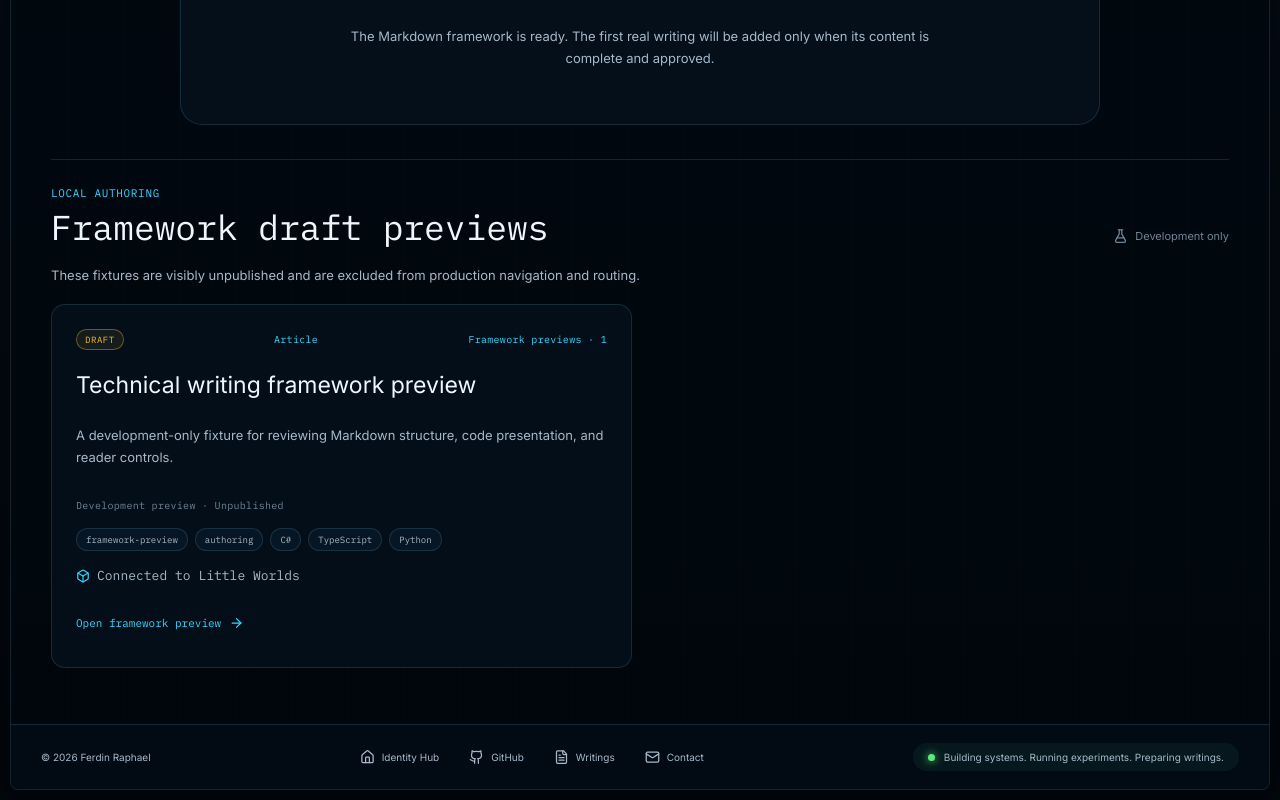
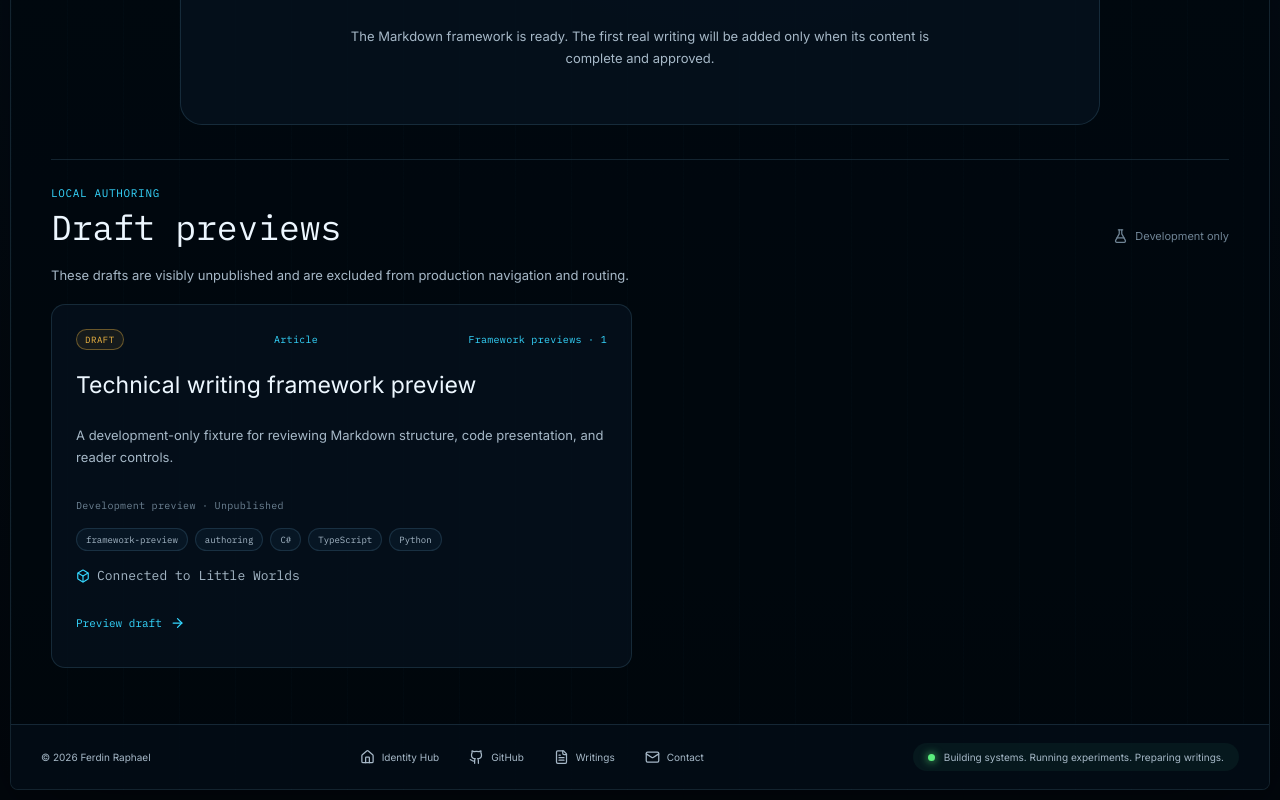
Before and after one commit to ferdinraphael/tech, a React (Vite) app: page /writings in a window 1280 px wide. Shown: the part 656-1456 px from the top of the page. Built offline with nearby package versions, Linux system fonts and the light colour scheme.

Commit message:
fix: support multiple writing drafts

```diff
--- a/src/components/writings/WritingsIndexPage.tsx
+++ b/src/components/writings/WritingsIndexPage.tsx
@@ -37,7 +37,7 @@ function WritingCard({ writing }: { writing: WritingRecord }) {
         </p>
       )}
       <Link className={styles.cardLink} to={`/writings/${writing.slug}`}>
-        {writing.draft ? 'Open framework preview' : 'Read writing'} <ArrowRight aria-hidden="true" />
+        {writing.draft ? 'Preview draft' : 'Read writing'} <ArrowRight aria-hidden="true" />
       </Link>
     </article>
   )
@@ -83,11 +83,11 @@ export default function WritingsIndexPage() {
           <div className={styles.sectionHeading}>
             <div>
               <p>LOCAL AUTHORING</p>
-              <h2 id="draft-previews">Framework draft previews</h2>
+              <h2 id="draft-previews">Draft previews</h2>
             </div>
             <span><FlaskConical aria-hidden="true" /> Development only</span>
           </div>
-          <p className={styles.draftNotice}>These fixtures are visibly unpublished and are excluded from production navigation and routing.</p>
+          <p className={styles.draftNotice}>These drafts are visibly unpublished and are excluded from production navigation and routing.</p>
           <div className={styles.articleGrid}>
             {writingCatalogue.drafts.map((writing) => <WritingCard key={writing.slug} writing={writing} />)}
           </div>
```
Also changed, not shown: 2 other files (tests, documents, lock files or other folders).
